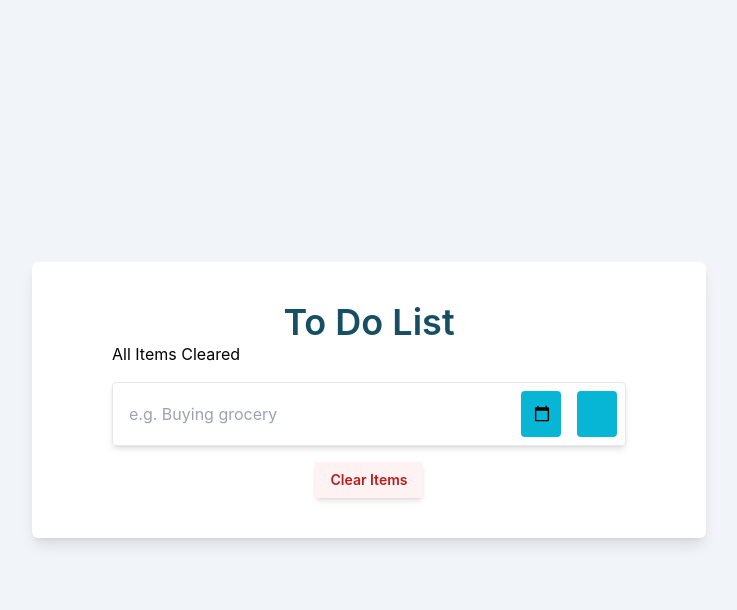
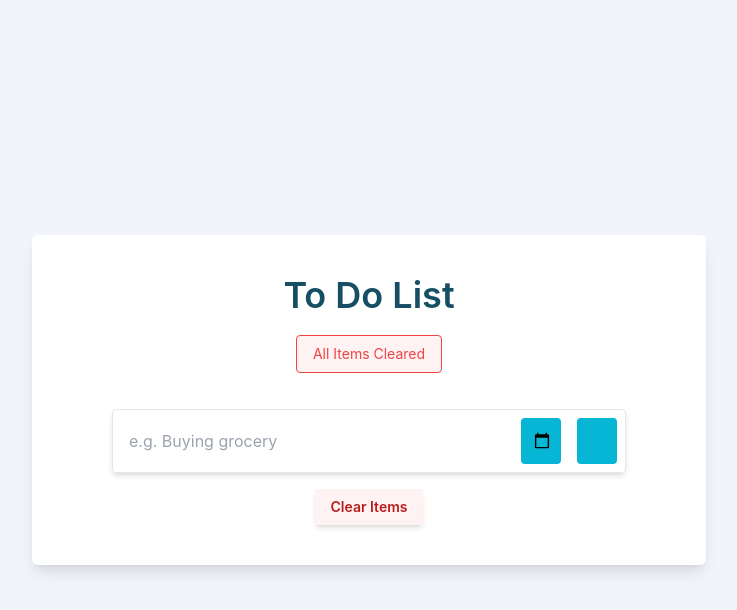
Before and after one commit to sepidsoroush/ToDo-list, a React (Create React App) app: page / in a window 1280 px wide. Both pictures are taken after a click on the button "Clear Items". Shown: the top 610 px of the page, without its empty margins (271-1008 px from the left). Built offline with nearby package versions, Linux system fonts and the light colour scheme; some icons are missing.

Commit message:
Add style to Alert message

```diff
--- a/src/components/Alert.js
+++ b/src/components/Alert.js
@@ -8,8 +8,12 @@ const Alert = ({list,type, message , removeAlert})=>{
         return ()=>clearTimeout(timeout);
     },[list]);
     return (
-        <div>
-            <p className={type}>{message}</p>
+        <div
+        className="flex justify-center items-center text-sm"
+        >
+            <p
+            className={type==="error" ? 'my-5 py-2 px-4 border rounded text-red-500 border-red-500 bg-red-50' : 'my-5 py-2 px-4 border rounded text-emerald-500 border-emerald-500 bg-emerald-50'}
+            >{message}</p>
         </div>
     )
 }
```
